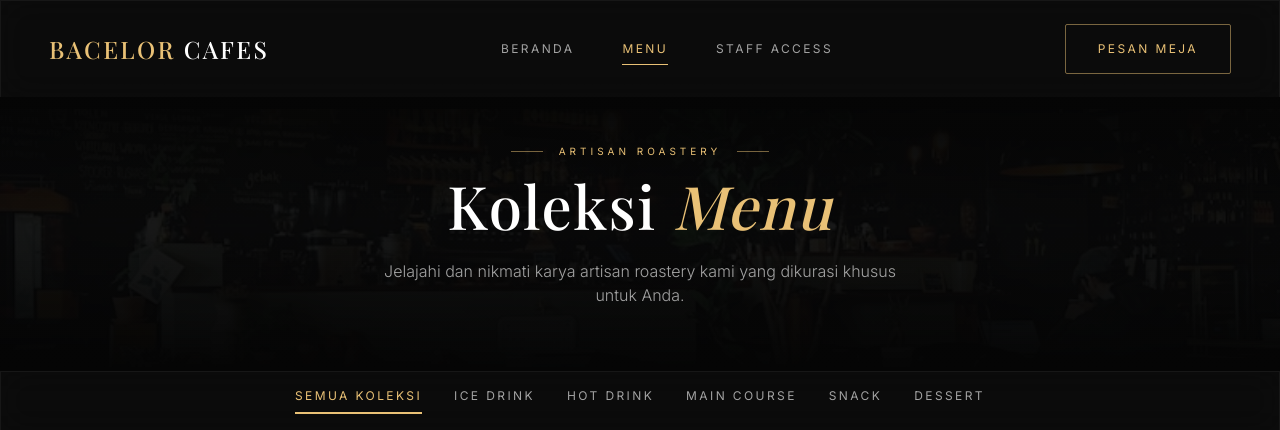
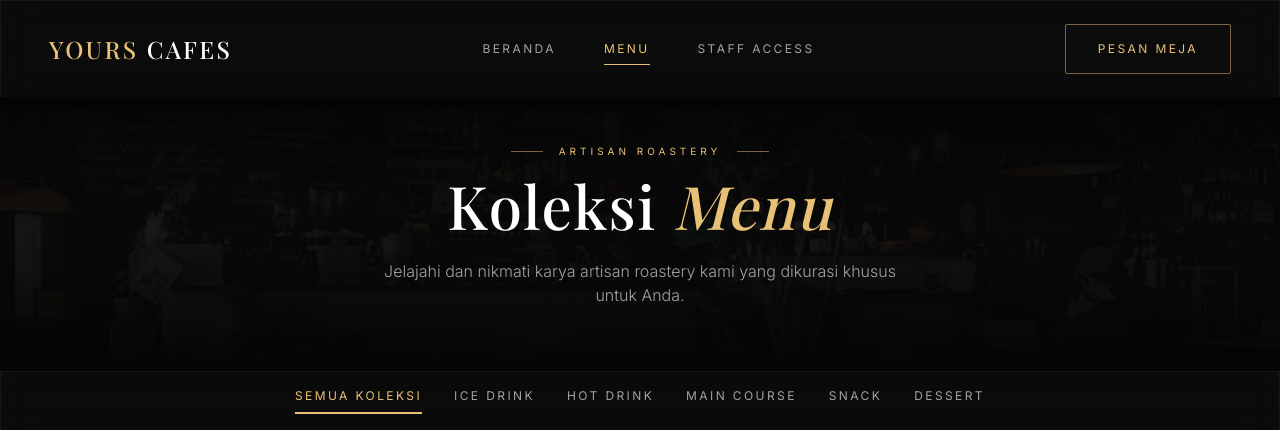
Before and after one commit to bapelindo/staywithme-pos, a PHP site: page /staywithme-pos/menu in a window 1280 px wide. Shown: the top 430 px of the page. Run offline with PHP 8.4, Linux system fonts and the light colour scheme; data comes from the database, SQL or seed files in the repository; some libraries are stand-ins or nearby versions; some web fonts are replaced.

Commit message:
Rename Bacelor to Yours Cafe across the codebase

```diff
--- a/app/Controllers/Public/CdsController.php
+++ b/app/Controllers/Public/CdsController.php
@@ -20,7 +20,7 @@ class CdsController extends Controller {
         $this->view('public.cds', [
             'preparingOrders' => $preparingOrders,
             'readyOrders' => $readyOrders,
-            'pageTitle' => 'Status Pesanan - Bacelor Cafe'
+            'pageTitle' => 'Status Pesanan - Yours Cafe'
             // Jangan pakai layout utama jika ini untuk layar penuh
         ], null);
     }
--- a/app/Controllers/Public/MenuController.php
+++ b/app/Controllers/Public/MenuController.php
@@ -30,7 +30,7 @@ class MenuController extends Controller {
             'table' => null, // Tidak ada meja
             'categories' => $categories,
             'menuItemsByCategory' => $menuItemsByCategory,
-            'pageTitle' => 'Koleksi Menu - Bacelor Cafe'
+            'pageTitle' => 'Koleksi Menu - Yours Cafe'
         ]);
     }
 
--- a/app/Controllers/Public/OrderController.php
+++ b/app/Controllers/Public/OrderController.php
@@ -1,5 +1,5 @@
 <?php
-// File: bacelor-pos/app/Controllers/Public/OrderController.php
+// File: yours-pos/app/Controllers/Public/OrderController.php
 namespace App\Controllers\Public;
 
 use App\Core\Controller;
--- a/app/routes.php
+++ b/app/routes.php
@@ -2,7 +2,7 @@
 use App\Helpers\UrlHelper;
 
 /**
- * File Definisi Rute Aplikasi Bacelor Cafe POS
+ * File Definisi Rute Aplikasi Yours Cafe POS
  */
 
 if (!isset($router) || !($router instanceof App\Core\Router)) {
--- a/app/views/admin/auth/login.php
+++ b/app/views/admin/auth/login.php
@@ -11,7 +11,7 @@ $pageTitle = $pageTitle ?? 'Admin Login';
 <head>
     <meta charset="UTF-8">
     <meta name="viewport" content="width=device-width, initial-scale=1.0">
-    <title><?= SanitizeHelper::html($pageTitle) ?> - Bacelor Cafe</title>
+    <title><?= SanitizeHelper::html($pageTitle) ?> - Yours Cafe</title>
     <link rel="stylesheet" href="<?= \App\Helpers\UrlHelper::baseUrl('css/admin_output.css') ?>">
     <link rel="preconnect" href="https://fonts.googleapis.com">
     <link rel="preconnect" href="https://fonts.gstatic.com" crossorigin>
@@ -24,7 +24,7 @@ $pageTitle = $pageTitle ?? 'Admin Login';
         <h1 class="text-3xl font-bold text-center text-indigo-600 mb-2" style="font-family: 'Poppins', sans-serif;">
             Admin Login
         </h1>
-        <p class="text-center text-sm text-slate-500 mb-8">Bacelor Cafe POS</p>
+        <p class="text-center text-sm text-slate-500 mb-8">Yours Cafe POS</p>
 
         <?php if ($error): ?>
             <div class="mb-4 bg-red-100 border border-red-400 text-red-700 px-4 py-3 rounded-lg text-sm" role="alert">
--- a/app/views/admin/kds/index.php
+++ b/app/views/admin/kds/index.php
@@ -13,7 +13,7 @@ $pageTitle = $pageTitle ?? 'Kitchen Display System';
     <meta charset="UTF-8">
     <meta name="viewport" content="width=device-width, initial-scale=1.0">
     <meta http-equiv="refresh" content="180">
-    <title><?= SanitizeHelper::html($pageTitle) ?> - Bacelor Cafe</title>
+    <title><?= SanitizeHelper::html($pageTitle) ?> - Yours Cafe</title>
     <link rel="stylesheet" href="<?= \App\Helpers\UrlHelper::baseUrl('css/admin_output.css') ?>">
     <link rel="preconnect" href="https://fonts.googleapis.com">
     <link rel="preconnect" href="https://fonts.gstatic.com" crossorigin>
--- a/app/views/admin/orders/invoice.php
+++ b/app/views/admin/orders/invoice.php
@@ -7,7 +7,7 @@ use App\Helpers\DateHelper;
 $order = $order ?? null;
 $payment = $payment ?? null;
 // Ambil detail cafe dari Config atau Model Settings jika ada
-$cafeName = SanitizeHelper::html(APP_NAME ?? 'Bacelor Cafe');
+$cafeName = SanitizeHelper::html(APP_NAME ?? 'Yours Cafe');
 $cafeAddress = SanitizeHelper::html(CAFE_ADDRESS ?? 'Jl. Contoh No. 123, Kota Anda');
 $cafePhone = SanitizeHelper::html(CAFE_PHONE ?? '0812-3456-7890');
 $pageTitle = "Invoice #" . ($order ? SanitizeHelper::html($order['order_number']) : 'Error');
--- a/app/views/layouts/public_layout.php
+++ b/app/views/layouts/public_layout.php
@@ -2,7 +2,7 @@
 use App\Helpers\SanitizeHelper;
 use App\Helpers\UrlHelper;
 
-$appName = SanitizeHelper::html(APP_NAME ?? 'Bacelor Cafe');
+$appName = SanitizeHelper::html(APP_NAME ?? 'Yours Cafe');
 $cafeAddress = SanitizeHelper::html(CAFE_ADDRESS ?? 'Jl. Raya Kopi No. 1, Malang');
 $cafePhone = SanitizeHelper::html(CAFE_PHONE ?? '+62 822-2911-4960');
 $baseUrl = rtrim(UrlHelper::baseUrl(), '/');
@@ -170,7 +170,7 @@ $baseUrl = rtrim(UrlHelper::baseUrl(), '/');
         id="main-nav">
         <div class="flex justify-between items-center h-20 px-8 md:px-12 max-w-[1600px] mx-auto">
             <a class="font-display text-2xl tracking-widest text-on-surface uppercase group" href="<?= $baseUrl ?>/">
-                <span class="text-primary group-hover:text-white transition-colors duration-500">Bacelor</span> Cafes
+                <span class="text-primary group-hover:text-white transition-colors duration-500">Yours</span> Cafes
             </a>
             <div class="hidden md:flex space-x-12">
                 <?php $currentUri = $_SERVER['REQUEST_URI'] ?? ''; ?>
--- a/app/views/public/cds.php
+++ b/app/views/public/cds.php
@@ -12,7 +12,7 @@ $readyOrders = $readyOrders ?? [];
     <meta charset="UTF-8">
     <meta name="viewport" content="width=device-width, initial-scale=1.0">
     <meta http-equiv="refresh" content="300">
-    <title>Status Pesanan - Bacelor Cafe</title>
+    <title>Status Pesanan - Yours Cafe</title>
     <link rel="stylesheet" href="<?= \App\Helpers\UrlHelper::baseUrl('css/public_output.css') ?>">
     <link rel="preconnect" href="https://fonts.googleapis.com">
     <link rel="preconnect" href="https://fonts.gstatic.com" crossorigin>
--- a/app/views/public/home.php
+++ b/app/views/public/home.php
@@ -16,7 +16,7 @@ if (empty($categories)) {
 }
 if (empty($menuItems)) {
     $menuItems = [
-        ['category_id' => 1, 'name' => 'Bacelor Cafe Latte', 'description' => 'Espresso house blend, secret syrup, steamed oat milk, bubuk emas eksklusif.', 'price' => 55000, 'image_path' => 'images/menu-v2.jpg'],
+        ['category_id' => 1, 'name' => 'Yours Cafe Latte', 'description' => 'Espresso house blend, secret syrup, steamed oat milk, bubuk emas eksklusif.', 'price' => 55000, 'image_path' => 'images/menu-v2.jpg'],
         ['category_id' => 2, 'name' => 'Ethiopia Yirgacheffe V60', 'description' => 'Kopi seduh manual dengan profil rasa floral, jasmine, bergamot, dan sentuhan black tea yang menyegarkan.', 'price' => 40000, 'image_path' => 'images/experience-illustration-1-v2.jpg'],
         ['category_id' => 3, 'name' => 'Almond Butter Croissant', 'description' => 'Croissant panggang dua kali yang renyah di luar, diisi penuh dengan frangipane dan taburan almond panggang.', 'price' => 35000, 'image_path' => 'images/menu-v2.jpg'],
     ];
@@ -78,7 +78,7 @@ function getCatName($item, $map)
         <h1
             class="reveal-up reveal-delay-1 font-display text-5xl md:text-8xl lg:text-9xl font-bold text-white leading-[0.9] mb-8 tracking-tighter mix-blend-screen drop-shadow-2xl">
             <span class="text-primary italic font-light drop-shadow-[0_0_30px_rgba(233,193,118,0.4)]">
-                <font color="#ffffff"><span style="font-style: normal;"><b>Karya&nbsp;</b></span></font>BacelorCafe.
+                <font color="#ffffff"><span style="font-style: normal;"><b>Karya&nbsp;</b></span></font>YoursCafe.
             </span>
             <br>Cita Rasa <i class="text-primary font-light">Berkelas.</i>
         </h1>
--- a/composer.json
+++ b/composer.json
@@ -1,6 +1,6 @@
 {
-    "name": "bapel/bacelor-pos",
-    "description": "POS QR Code Ordering System for Bacelor Cafe",
+    "name": "bapel/yours-pos",
+    "description": "POS QR Code Ordering System for Yours Cafe",
     "type": "project",
     "require": {
         "php": ">=8.4",
--- a/config/config.php
+++ b/config/config.php
@@ -26,7 +26,7 @@ if (getenv('APP_URL')) {
         || (!empty($_SERVER['HTTP_X_FORWARDED_PROTO']) && $_SERVER['HTTP_X_FORWARDED_PROTO'] === 'https')
         || (!empty($_SERVER['HTTP_X_FORWARDED_SSL']) && $_SERVER['HTTP_X_FORWARDED_SSL'] === 'on');
     $protocol = $isHttps ? 'https' : 'http';
-    $host = $_SERVER['HTTP_HOST']; // 'bacelor.bapel.my.id' atau 'localhost'
+    $host = $_SERVER['HTTP_HOST']; // 'yours.bapel.my.id' atau 'localhost'
 
     // Jika menggunakan localhost, tambahkan path aplikasi
     if (strpos($host, 'localhost') !== false || strpos($host, '127.0.0.1') !== false) {
@@ -39,7 +39,7 @@ if (getenv('APP_URL')) {
     // Fallback untuk pengembangan lokal (CLI atau environment tanpa HTTP)
     define('BASE_URL', 'http://localhost/staywithme-pos');
 }
-define('APP_NAME', 'Bacelor Cafe');
+define('APP_NAME', 'Yours Cafe');
 define('CAFE_ADDRESS', 'Jl. Hayam Wuruk I No.12, Krajan, Putat Kidul, Kec. Gondanglegi, Kabupaten Malang, Jawa Timur 65174');
 define('CAFE_PHONE', '0822-2911-4960');
 define('ENVIRONMENT', 'development'); // Atau 'production' untuk live
--- a/public/index.php
+++ b/public/index.php
@@ -1,6 +1,6 @@
 <?php
 /**
- * Bacelor Cafe - POS QR Ordering System
+ * Yours Cafe - POS QR Ordering System
  *
  * Entry Point Aplikasi (Front Controller).
  * Semua request publik masuk melalui file ini.
--- a/public/js/customer-menu-v2.js
+++ b/public/js/customer-menu-v2.js
@@ -39,7 +39,7 @@ document.addEventListener('DOMContentLoaded', () => {
 
     // --- Fungsi Keranjang (Memuat & Menyimpan) ---
     function loadCart() {
-        const storedCart = localStorage.getItem('bacelor_cart');
+        const storedCart = localStorage.getItem('yours_cart');
         if (storedCart) {
             try {
                 const parsedCart = JSON.parse(storedCart);
@@ -62,7 +62,7 @@ document.addEventListener('DOMContentLoaded', () => {
                 } else { throw new Error("Data keranjang tersimpan bukan objek valid."); }
             } catch (e) {
                 console.error("Gagal parse keranjang dari localStorage atau data tidak valid:", e);
-                localStorage.removeItem('bacelor_cart'); // Hapus data korup
+                localStorage.removeItem('yours_cart'); // Hapus data korup
                 return {};
             }
         }
@@ -71,7 +71,7 @@ document.addEventListener('DOMContentLoaded', () => {
 
     function saveCart() {
         try {
-            localStorage.setItem('bacelor_cart', JSON.stringify(cart));
+            localStorage.setItem('yours_cart', JSON.stringify(cart));
         } catch (e) {
             console.error("Gagal menyimpan keranjang ke localStorage:", e);
         }
@@ -390,7 +390,7 @@ document.addEventListener('DOMContentLoaded', () => {
             if (result.success) {
                 showOrderMessage('Pesanan berhasil dibuat! Mengalihkan ke halaman status...', 'success');
                 cart = {};
-                localStorage.removeItem('bacelor_cart');
+                localStorage.removeItem('yours_cart');
                 updateCartUI();
                 toggleCart(false);
                 setTimeout(() => {
--- a/public/test-url-parsing.php
+++ b/public/test-url-parsing.php
@@ -5,7 +5,7 @@ ini_set('display_errors', '1');
 echo "=== URL PARSING TEST ===\n\n";
 
 // Simulate production environment
-$_SERVER['HTTP_HOST'] = 'bacelor.bapel.my.id';
+$_SERVER['HTTP_HOST'] = 'yours.bapel.my.id';
 $_SERVER['HTTP_X_FORWARDED_PROTO'] = 'https';
 $_SERVER['REQUEST_URI'] = '/login';
 $_SERVER['REQUEST_METHOD'] = 'GET';
```
Also changed, not shown: package.json (+4 -4 lines), yours_db.sql (renamed from bacelor_db.sql, +32 -32 lines), package-lock.json, public/.htaccess, public/images/menu/chicken-wings.jpg (deleted).
